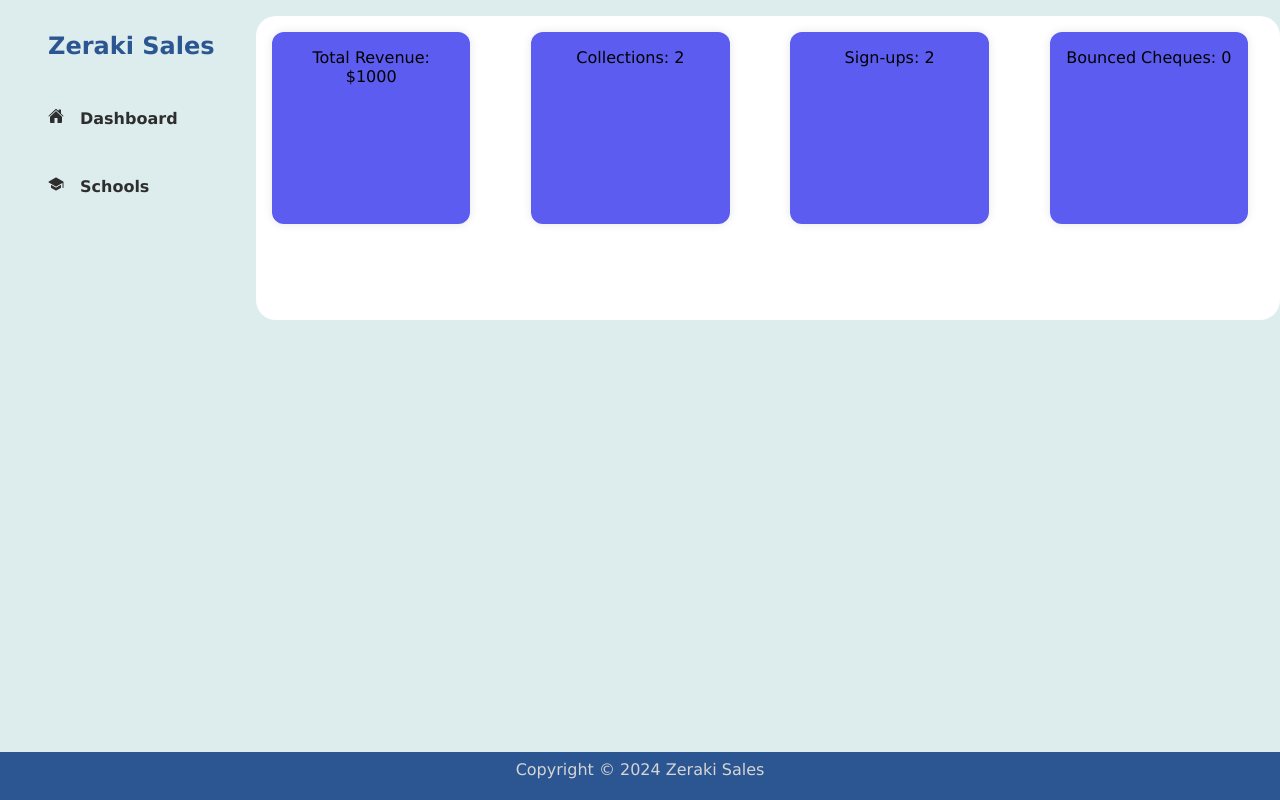
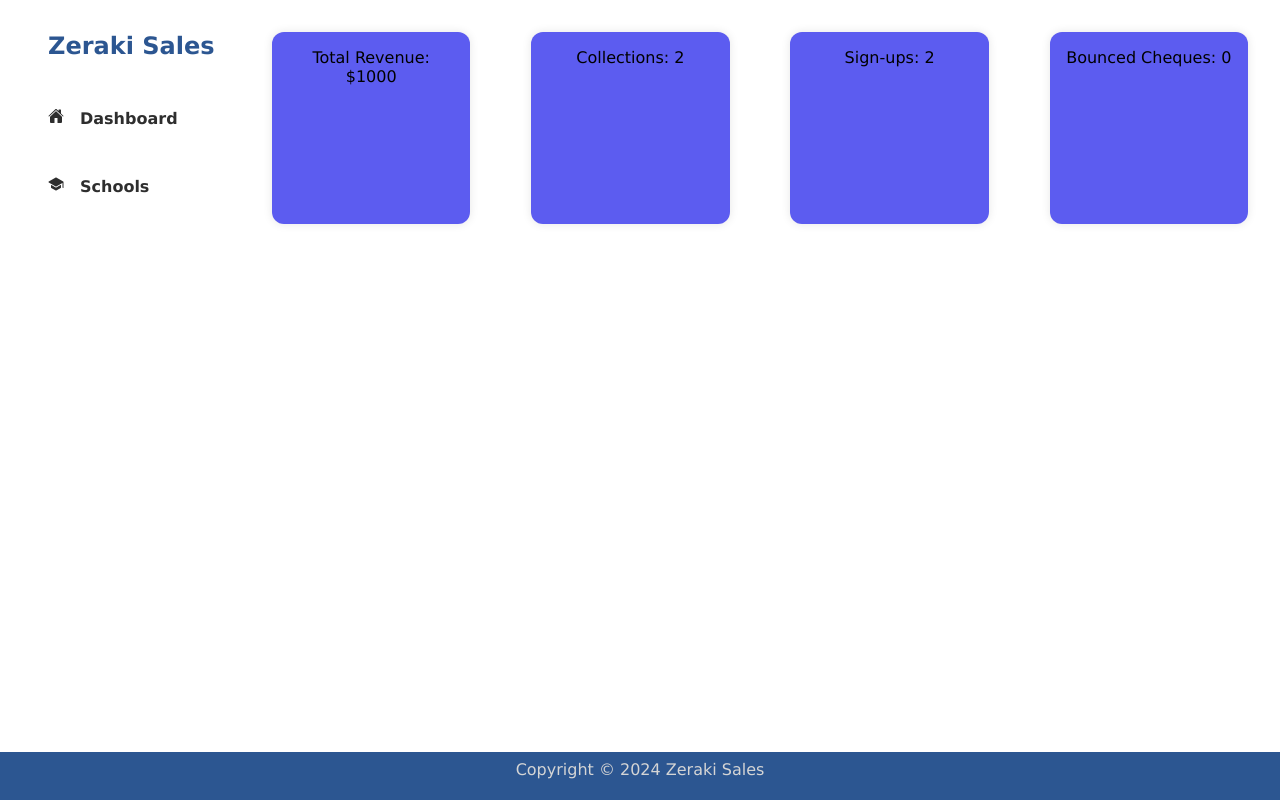
Before and after one commit to fakhrifuad/zeraki_test_sales_dashboard, a React (Create React App) app: page / in a window 1280 px wide. Built offline with nearby package versions, Linux system fonts and the light colour scheme; data requests are answered from the project's data file.

Commit message:
refactor: change background color of app

```diff
--- a/src/App.css
+++ b/src/App.css
@@ -9,6 +9,6 @@ body {
     font-family: 'Verdana', sans-serif;
     -webkit-font-smoothing: antialiased;
     -moz-osx-font-smoothing: grayscale;
-    background-color: #ddeded;
+    background-color: #ffffff;
 
   }
```
